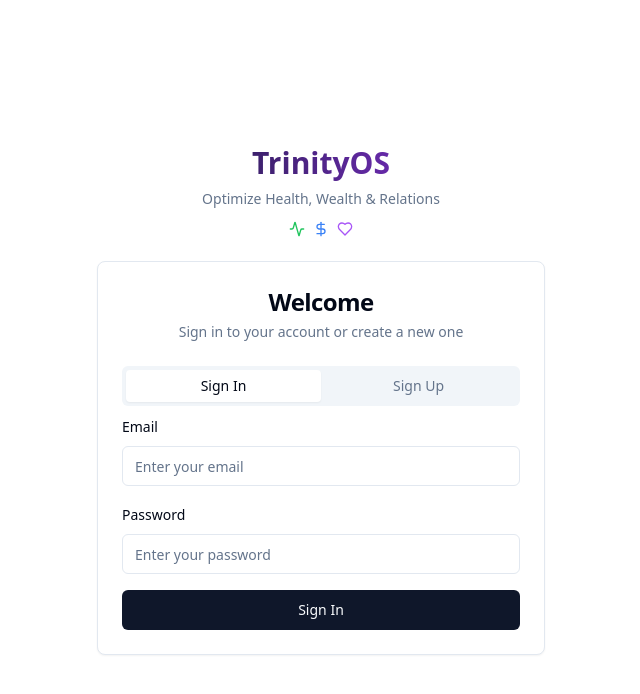
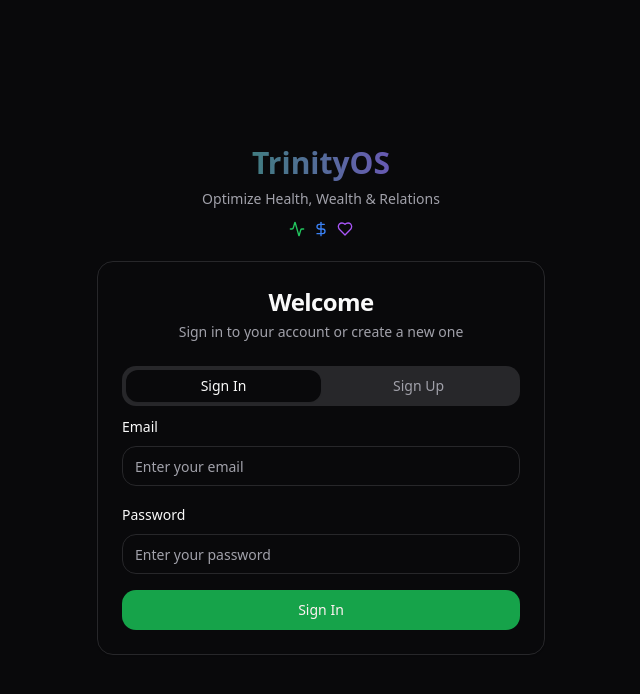
Before and after one commit to reformedjv1/v2, a React (Vite) app: page /auth in a window 1280 px wide. Shown: the top 694 px of the page, without its empty margins (319-959 px from the left). Built offline with nearby package versions, Linux system fonts and the light colour scheme.

Commit message:
Refactor: Improve overall UI/UX
Redesign the app's UI/UX for a better fit.

```diff
--- a/src/index.css
+++ b/src/index.css
@@ -8,89 +8,110 @@ All colors MUST be HSL.
 
 @layer base {
   :root {
+    --background: 240 10% 3.9%;
+    --foreground: 0 0% 98%;
+
+    --card: 240 10% 3.9%;
+    --card-foreground: 0 0% 98%;
+
+    --popover: 240 10% 3.9%;
+    --popover-foreground: 0 0% 98%;
+
+    --primary: 142.1 76.2% 36.3%;
+    --primary-foreground: 355.7 100% 97.3%;
+
+    --secondary: 240 3.7% 15.9%;
+    --secondary-foreground: 0 0% 98%;
+
+    --muted: 240 3.7% 15.9%;
+    --muted-foreground: 240 5% 64.9%;
+
+    --accent: 240 3.7% 15.9%;
+    --accent-foreground: 0 0% 98%;
+
+    --destructive: 0 62.8% 30.6%;
+    --destructive-foreground: 0 0% 98%;
+
+    --border: 240 3.7% 15.9%;
+    --input: 240 3.7% 15.9%;
+    --ring: 142.1 76.2% 36.3%;
+
+    --radius: 1rem;
+
+    /* Custom design tokens */
+    --primary-glow: 142.1 76.2% 46.3%;
+    --accent-purple: 262.1 83.3% 57.8%;
+    --accent-blue: 217.2 91.2% 59.8%;
+    --accent-orange: 20.5 90.2% 48.2%;
+
+    --gradient-primary: linear-gradient(135deg, hsl(var(--primary)), hsl(var(--primary-glow)));
+    --gradient-secondary: linear-gradient(135deg, hsl(var(--accent-purple)), hsl(var(--accent-blue)));
+    --gradient-tertiary: linear-gradient(135deg, hsl(var(--accent-orange)), hsl(var(--primary)));
+    --gradient-bg: linear-gradient(180deg, hsl(var(--background)), hsl(240 5% 6%));
+
+    --shadow-glow: 0 0 40px hsl(var(--primary) / 0.15);
+    --shadow-soft: 0 4px 20px hsl(240 10% 3.9% / 0.3);
+
+    --sidebar-background: 240 10% 3.9%;
+    --sidebar-foreground: 0 0% 98%;
+    --sidebar-primary: 142.1 76.2% 36.3%;
+    --sidebar-primary-foreground: 0 0% 98%;
+    --sidebar-accent: 240 3.7% 15.9%;
+    --sidebar-accent-foreground: 0 0% 98%;
+    --sidebar-border: 240 3.7% 15.9%;
+    --sidebar-ring: 142.1 76.2% 36.3%;
+  }
+
+  .light {
     --background: 0 0% 100%;
-    --foreground: 222.2 84% 4.9%;
+    --foreground: 240 10% 3.9%;
 
     --card: 0 0% 100%;
-    --card-foreground: 222.2 84% 4.9%;
+    --card-foreground: 240 10% 3.9%;
 
     --popover: 0 0% 100%;
-    --popover-foreground: 222.2 84% 4.9%;
+    --popover-foreground: 240 10% 3.9%;
 
-    --primary: 222.2 47.4% 11.2%;
-    --primary-foreground: 210 40% 98%;
+    --primary: 142.1 76.2% 36.3%;
+    --primary-foreground: 0 0% 98%;
 
-    --secondary: 210 40% 96.1%;
-    --secondary-foreground: 222.2 47.4% 11.2%;
+    --secondary: 240 4.8% 95.9%;
+    --secondary-foreground: 240 5.9% 10%;
 
-    --muted: 210 40% 96.1%;
-    --muted-foreground: 215.4 16.3% 46.9%;
+    --muted: 240 4.8% 95.9%;
+    --muted-foreground: 240 3.8% 46.1%;
 
-    --accent: 210 40% 96.1%;
-    --accent-foreground: 222.2 47.4% 11.2%;
+    --accent: 240 4.8% 95.9%;
+    --accent-foreground: 240 5.9% 10%;
 
     --destructive: 0 84.2% 60.2%;
-    --destructive-foreground: 210 40% 98%;
+    --destructive-foreground: 0 0% 98%;
 
-    --border: 214.3 31.8% 91.4%;
-    --input: 214.3 31.8% 91.4%;
-    --ring: 222.2 84% 4.9%;
+    --border: 240 5.9% 90%;
+    --input: 240 5.9% 90%;
+    --ring: 142.1 76.2% 36.3%;
 
-    --radius: 0.5rem;
+    --primary-glow: 142.1 76.2% 46.3%;
+    --accent-purple: 262.1 83.3% 57.8%;
+    --accent-blue: 217.2 91.2% 59.8%;
+    --accent-orange: 20.5 90.2% 48.2%;
 
-    --sidebar-background: 0 0% 98%;
+    --gradient-primary: linear-gradient(135deg, hsl(var(--primary)), hsl(var(--primary-glow)));
+    --gradient-secondary: linear-gradient(135deg, hsl(var(--accent-purple)), hsl(var(--accent-blue)));
+    --gradient-tertiary: linear-gradient(135deg, hsl(var(--accent-orange)), hsl(var(--primary)));
+    --gradient-bg: linear-gradient(180deg, hsl(var(--background)), hsl(240 5% 97%));
 
+    --shadow-glow: 0 0 40px hsl(var(--primary) / 0.1);
+    --shadow-soft: 0 4px 20px hsl(0 0% 0% / 0.1);
+
+    --sidebar-background: 0 0% 100%;
     --sidebar-foreground: 240 5.3% 26.1%;
-
-    --sidebar-primary: 240 5.9% 10%;
-
+    --sidebar-primary: 142.1 76.2% 36.3%;
     --sidebar-primary-foreground: 0 0% 98%;
-
     --sidebar-accent: 240 4.8% 95.9%;
-
     --sidebar-accent-foreground: 240 5.9% 10%;
-
-    --sidebar-border: 220 13% 91%;
-
-    --sidebar-ring: 217.2 91.2% 59.8%;
-  }
-
-  .dark {
-    --background: 222.2 84% 4.9%;
-    --foreground: 210 40% 98%;
-
-    --card: 222.2 84% 4.9%;
-    --card-foreground: 210 40% 98%;
-
-    --popover: 222.2 84% 4.9%;
-    --popover-foreground: 210 40% 98%;
-
-    --primary: 210 40% 98%;
-    --primary-foreground: 222.2 47.4% 11.2%;
-
-    --secondary: 217.2 32.6% 17.5%;
-    --secondary-foreground: 210 40% 98%;
-
-    --muted: 217.2 32.6% 17.5%;
-    --muted-foreground: 215 20.2% 65.1%;
-
-    --accent: 217.2 32.6% 17.5%;
-    --accent-foreground: 210 40% 98%;
-
-    --destructive: 0 62.8% 30.6%;
-    --destructive-foreground: 210 40% 98%;
-
-    --border: 217.2 32.6% 17.5%;
-    --input: 217.2 32.6% 17.5%;
-    --ring: 212.7 26.8% 83.9%;
-    --sidebar-background: 240 5.9% 10%;
-    --sidebar-foreground: 240 4.8% 95.9%;
-    --sidebar-primary: 224.3 76.3% 48%;
-    --sidebar-primary-foreground: 0 0% 100%;
-    --sidebar-accent: 240 3.7% 15.9%;
-    --sidebar-accent-foreground: 240 4.8% 95.9%;
-    --sidebar-border: 240 3.7% 15.9%;
-    --sidebar-ring: 217.2 91.2% 59.8%;
+    --sidebar-border: 240 5.9% 90%;
+    --sidebar-ring: 142.1 76.2% 36.3%;
   }
 }
 
@@ -101,6 +122,8 @@ All colors MUST be HSL.
 
   body {
     @apply bg-background text-foreground;
+    background: var(--gradient-bg);
+    min-height: 100vh;
     -webkit-font-smoothing: antialiased;
     -moz-osx-font-smoothing: grayscale;
   }
@@ -117,7 +140,7 @@ All colors MUST be HSL.
     input,
     select,
     textarea {
-      min-height: 44px;
+      min-height: 48px;
     }
   }
 
@@ -130,3 +153,33 @@ All colors MUST be HSL.
     }
   }
 }
+
+@layer components {
+  .glass-card {
+    @apply bg-card/50 backdrop-blur-xl border border-border/50;
+    box-shadow: var(--shadow-soft);
+  }
+
+  .gradient-text {
+    background: var(--gradient-primary);
+    -webkit-background-clip: text;
+    -webkit-text-fill-color: transparent;
+    background-clip: text;
+  }
+
+  .glow-effect {
+    box-shadow: var(--shadow-glow);
+  }
+
+  .pillar-health {
+    background: var(--gradient-primary);
+  }
+
+  .pillar-wealth {
+    background: var(--gradient-secondary);
+  }
+
+  .pillar-relations {
+    background: var(--gradient-tertiary);
+  }
+}
```
Also changed, not shown: src/pages/Index.tsx (+106 -90 lines).
